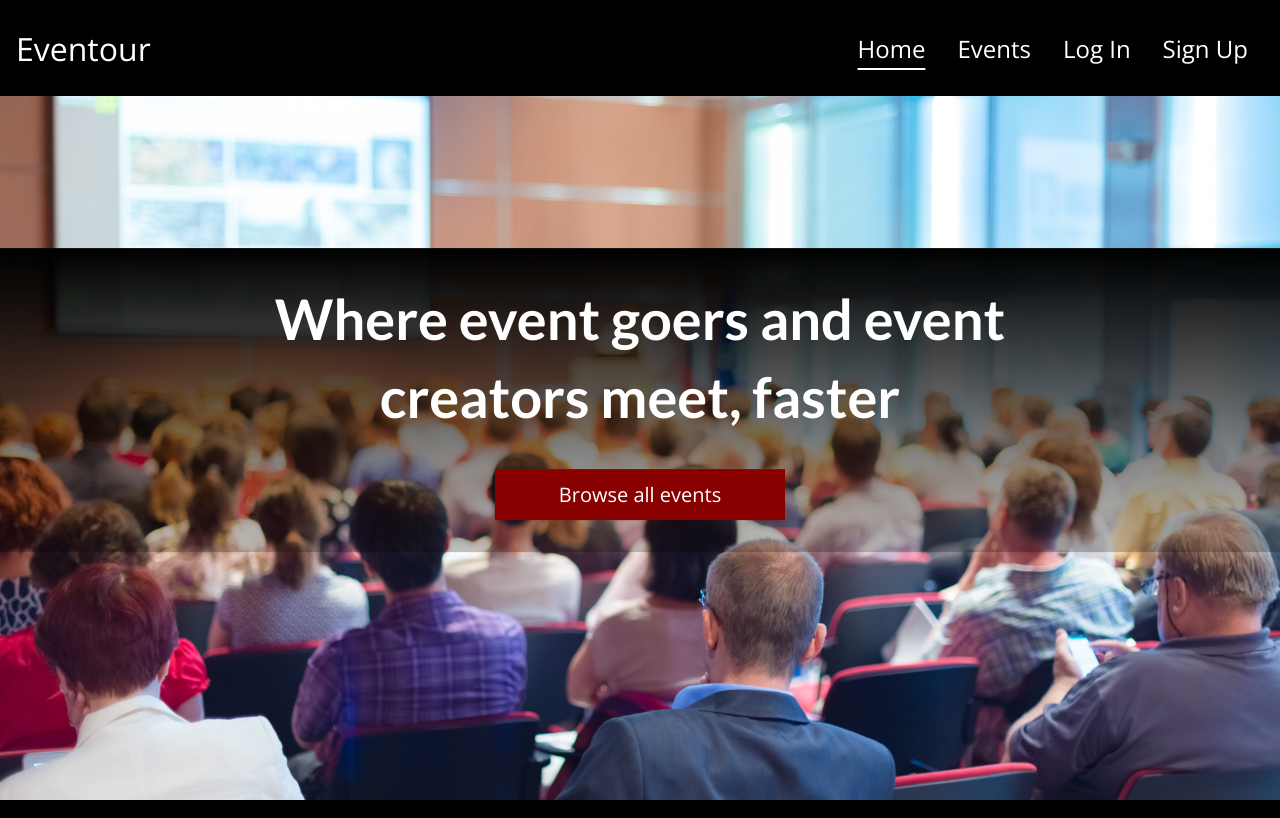
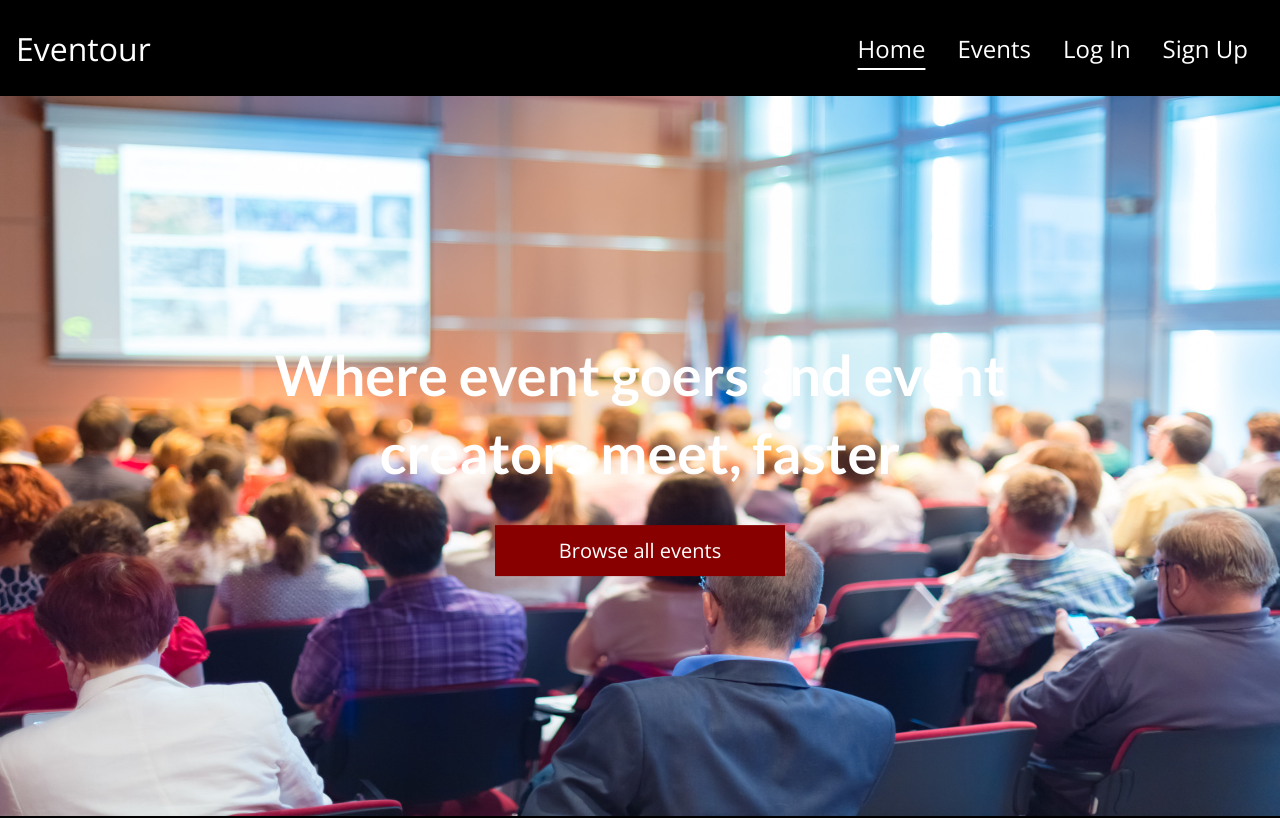
Before and after one commit to Chacho104/eventour-app, a Next.js app: page / in a window 1280 px wide. Shown: the top 818 px of the page. Built offline with nearby package versions, Linux system fonts and the light colour scheme; no server answers; the database is empty.

Commit message:
Remove next image Use an overlay

```diff
--- a/components/layout/hero.module.css
+++ b/components/layout/hero.module.css
@@ -1,22 +1,23 @@
 .hero {
+  background-image: url("../../public/images/event-banner2.jpeg");
   width: 100%;
   height: auto;
-}
-
-.image {
-  width: 100%;
-  height: calc(100vh - 6rem);
+  min-height: calc(100vh - 5rem);
+  background-size: cover;
+  background-repeat: no-repeat;
   position: relative;
 }
 
-.image img {
+.overlay {
+  background-image: linear-gradient(180deg, #000000 0%, #0000003c 100%);
+  background-size: cover;
+  background-repeat: no-repeat;
   width: 100%;
   height: auto;
-  object-fit: cover;
+  min-height: calc(100vh - 5rem);
 }
 
 .content {
-  background-image: linear-gradient(180deg, #000000 0%, #0000003c 100%);
   position: absolute;
   width: 100%;
   top: 50%;
@@ -39,14 +40,3 @@
     font-size: 2.5rem;
   }
 }
-
-@media screen and (max-width: 380px) {
-  .content {
-    top: 60%;
-  }
-
-  .content h1 {
-    width: 100%;
-    font-size: 2.5rem;
-  }
-}
```
